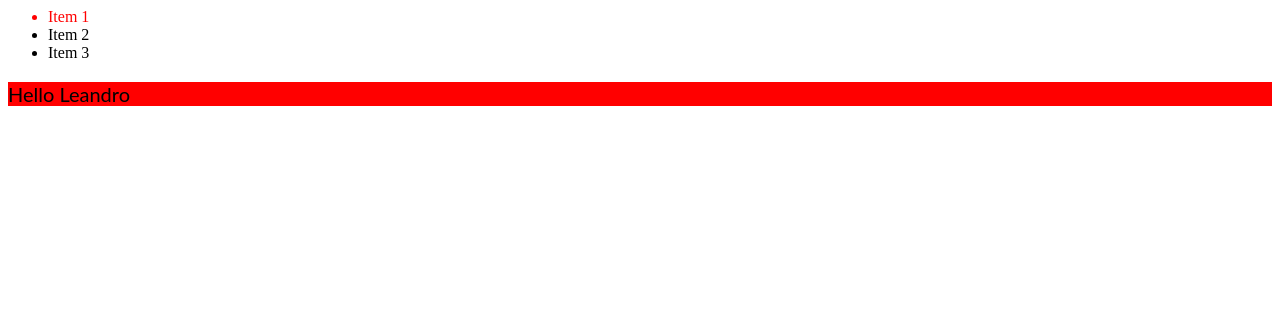
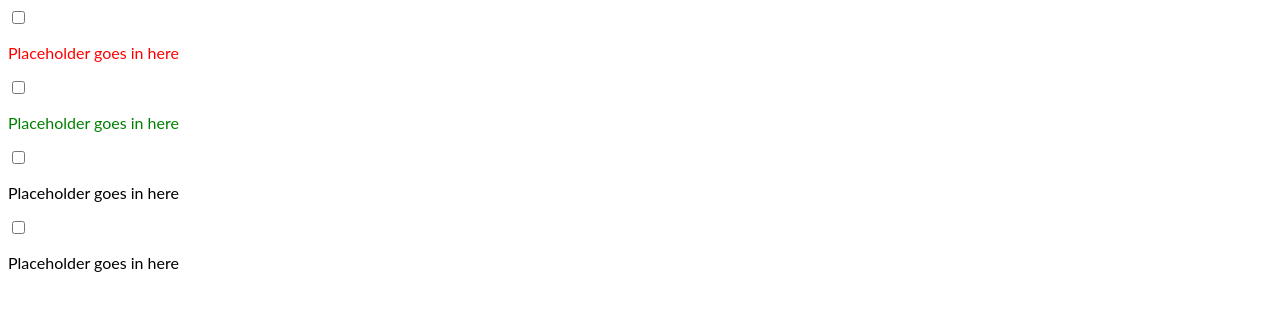
Before and after one commit to lerbal7/react-Project, a React (Create React App) app: page / in a window 1280 px wide. Shown: the top 310 px of the page. Built offline with nearby package versions, Linux system fonts and the light colour scheme.

Commit message:
Added a TodoItem component

```diff
--- a/App.js
+++ b/App.js
@@ -1,9 +1,9 @@
 import React from "react"
-import Navbar from "./Navbar"
+import TodoItem from "./TodoItem"
 
 function App() {
   return (
-    <Navbar />
+    <TodoItem />
   )
 }
 
--- /dev/null
+++ b/TodoItem.js
@@ -0,0 +1,27 @@
+import React from "react"
+import "./style.css"
+
+function TodoItem() {
+
+  const styles = {
+    color: "red"
+  }
+
+  return (
+    <div>
+      <input type="checkbox" />
+      <p style={styles}>Placeholder goes in here</p>
+
+      <input type="checkbox" />
+      <p className="stylePara2">Placeholder goes in here</p>
+
+      <input type="checkbox" />
+      <p>Placeholder goes in here</p>
+
+      <input type="checkbox" />
+      <p>Placeholder goes in here</p>
+    </div>
+  )
+}
+
+export default TodoItem
--- a/style.css
+++ b/style.css
@@ -1,3 +1,7 @@
 h1, p {
   font-family: Lato;
 }
+
+.stylePara2 {
+  color: green;
+}
```
